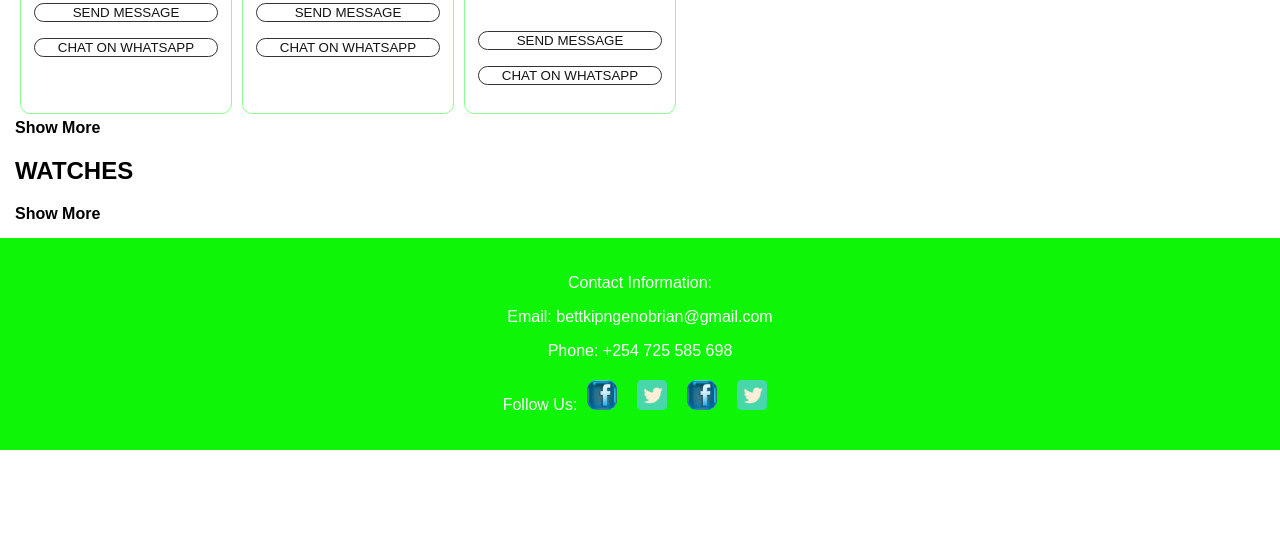
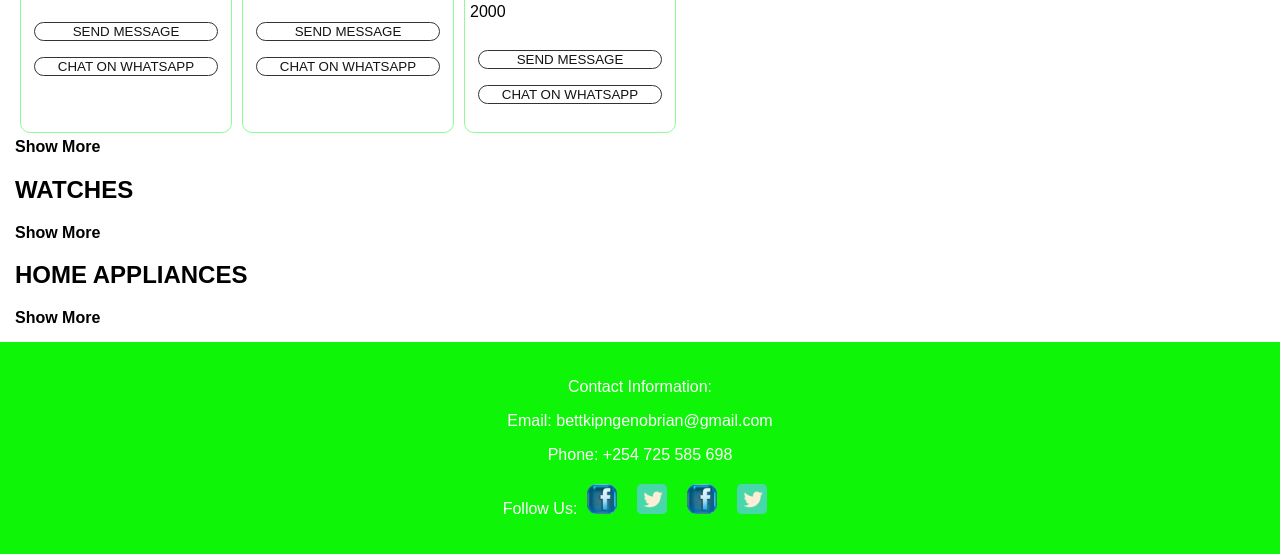
Before and after one commit to Kipbett/Alphabett, a Django app: page / in a window 1280 px wide. Shown: the part 436-990 px from the top of the page. Before the commit the page ends 886 px from the top, so only its background shows below. Run offline with Django 5.2, Linux system fonts and the light colour scheme; data comes from the database, SQL or seed files in the repository; data that the repository does not hold is empty.

Commit message:
Added Home Appliances

```diff
--- a/AlphabettFashion/AlphabettApp/models.py
+++ b/AlphabettFashion/AlphabettApp/models.py
@@ -52,9 +52,9 @@ class Watches(models.Model):
 
 class HomeAppliances(models.Model):
     PRODUCT_SELECTION = (
-        ('kitchen-ware', 'KITCHENWARE'),
+        ('kitchen_ware', 'KITCHENWARE'),
         ('utensils', 'UTENSILS'),
-        ('kitchen-appliances', 'KITCHEN APPLIANCES')
+        ('kitchen_appliances', 'KITCHEN APPLIANCES')
     )
 
     product_name = models.CharField(max_length=100)
--- a/AlphabettFashion/AlphabettApp/static/styles.css
+++ b/AlphabettFashion/AlphabettApp/static/styles.css
@@ -66,7 +66,7 @@ nav ul li a {
 }
 
 .dropdown-content a {
-    color: #fff;
+    color: #0a0a0a;
     padding: 12px 16px;
     display: block;
 }
@@ -82,9 +82,29 @@ nav ul li a {
 }
 
 /* Body */
+
 .content{
     padding: 5px;
     margin: 10px;
+    display: flex;
+    flex-wrap: wrap;
+}
+
+.search{
+    position: relative;
+    display: flex;
+    flex-wrap: wrap;
+    width: 100%;
+}
+
+.search-box{
+    position: relative;
+    display: flex;
+    flex-wrap: wrap;
+}
+
+.search-icon{
+    position: relative;
     display: flex;
     flex-wrap: wrap;
 }
@@ -101,9 +121,10 @@ nav ul li a {
     position: relative;
     display: flex;
     flex-direction: column;
+    align-content: space-between;
     padding: 5px;
     margin: 5px;
-    border: solid rgba(5, 250, 25, 0.459) 0.5px;
+    border: solid rgba(5, 250, 25, 0.459) 1px;
     border-radius: 10px;
     width: 200px;
     height: 350px;
--- a/AlphabettFashion/AlphabettApp/templates/base.html
+++ b/AlphabettFashion/AlphabettApp/templates/base.html
@@ -54,6 +54,14 @@
     </header>
 
     <div class="content">
+        <div class="search">
+            <div class="search-box">
+                <input type="text" name="search" placeholder="SEARCH ITEM">
+            </div>
+            <div class="search-icon">
+                <input type="submit" name="search_btn" value="SEARCH">
+            </div>
+        </div>
         {% block content %}
 
         {% endblock %}
--- a/AlphabettFashion/AlphabettApp/templates/products.html
+++ b/AlphabettFashion/AlphabettApp/templates/products.html
@@ -76,6 +76,43 @@
             <div class="show-more">
                 <a href="{% url 'watches' %}"><b>Show More</b></a>
             </div>
+
+            <div class="category-name">
+                <h2>HOME APPLIANCES</h2>
+            </div>
+            {% for appliances in home_appliances %}
+            <div class="item-list">
+                <div class="item">
+                    <div class="item-image">
+                        <img src="{{ appliances.product_image.url }}" alt="product-image">
+                    </div>
+                    <div class="product-name">
+                        <a href="#">
+                            <b>{{ appliances.product_name }}</b>
+                        </a>
+                    </div>
+                    <div class="product_price">
+                        <p>
+                            KSH {{ appliances.product_selling_price}}
+                        </p>
+                    </div>
+                    <div class="likes-cart">
+                        <div class="likes">
+                            <div>
+                                <input type="button" value="SEND MESSAGE">
+                            </div>
+                        </div>
+                        <div class="cart">
+                            <input type="button" value="CHAT ON WHATSAPP">
+                        </div>
+                    </div>
+                </div>
+            </div>
+            {% endfor %}
+            <div class="show-more">
+                <a href="{% url 'home-appliances' %}"><b>Show More</b></a>
+            </div>
+
         </div>
     </div>
 {% endblock %}
--- a/AlphabettFashion/AlphabettApp/urls.py
+++ b/AlphabettFashion/AlphabettApp/urls.py
@@ -18,9 +18,9 @@ urlpatterns = [
     path('watches/men', views.watches_men, name="men"),
     path('watches/ladies', views.watches_ladies, name="ladies"),
     path('home-appliances/', views.home_appliances, name="home-appliances"),
-    path('watches/kitchen-ware', views.kitchen_ware, name="kitchen-ware"),
-    path('watches/utensils', views.utensils, name="utensils"),
-    path('watches/kitchen_appliances', views.kitchen_appliances, name="kitchen-appliances"),
+    path('home-appliances/kitchen-ware', views.kitchen_ware, name="kitchen-ware"),
+    path('home-appliances/utensils', views.utensils, name="utensils"),
+    path('home-appliances/kitchen_appliances', views.kitchen_appliances, name="kitchen-appliances"),
 ]
 
 if settings.DEBUG:
--- a/AlphabettFashion/AlphabettApp/views.py
+++ b/AlphabettFashion/AlphabettApp/views.py
@@ -1,4 +1,5 @@
 from django.shortcuts import render
+
 from .models import Product, Watches, HomeAppliances
 
 
@@ -7,7 +8,8 @@ from .models import Product, Watches, HomeAppliances
 def products(request):
     shoe = Product.objects.all()
     watches = Watches.objects.all()
-    return render(request, 'products.html', {'shoe': shoe, 'watches': watches})
+    homeappliances = HomeAppliances.objects.all()
+    return render(request, 'products.html', {'shoe': shoe, 'watches': watches, 'home_appliances': homeappliances})
 
 def shoes(request):
     shoe = Product.objects.all()
@@ -50,17 +52,17 @@ def watches_ladies(request):
     return render(request, 'watches.html', {'watches': watch})
 
 def home_appliances(request):
-    home_applainces = HomeAppliances.objects.all()
-    return render(request, 'home-appliances.html', {'home_appliances': home_applainces})
+    homeappliances = HomeAppliances.objects.all()
+    return render(request, 'home-appliances.html', {'home_appliances': homeappliances})
 
 def utensils(request):
-    home_applainces = HomeAppliances.objects.all()
-    return render(request, 'home-appliances.html', {'home-appliances': home_applainces})
+    utensil = HomeAppliances.objects.all()
+    return render(request, 'utensils.html', {'utensils': utensil})
 
 def kitchen_ware(request):
-    home_applainces = HomeAppliances.objects.all()
-    return render(request, 'home-appliances.html', {'home-appliances': home_applainces})
+    kitcheware = HomeAppliances.objects.all()
+    return render(request, 'kitchen-ware.html', {'kitchen_ware': kitcheware})
 
 def kitchen_appliances(request):
-    home_applainces = HomeAppliances.objects.all()
-    return render(request, 'home-appliances.html', {'home-appliances': home_applainces})
+    kitchenapplainces = HomeAppliances.objects.all()
+    return render(request, 'home-appliances.html', {'kitchen_appliances': kitchenapplainces})
--- a/AlphabettFashion/AlphabettFashion/settings.py
+++ b/AlphabettFashion/AlphabettFashion/settings.py
@@ -25,7 +25,9 @@ SECRET_KEY = 'django-insecure-iv2#jtan8g$pc*c7=xg(_x2pry&m5^3t_x#5-%$vdo#khtb7nv
 # SECURITY WARNING: don't run with debug turned on in production!
 DEBUG = True
 
-ALLOWED_HOSTS = []
+ALLOWED_HOSTS = [
+
+]
 
 
 # Application definition
```
Also changed, not shown: AlphabettFashion/AlphabettApp/templates/kitchen-ware.html (added, +39 -0 lines), AlphabettFashion/AlphabettApp/templates/utensils.html (added, +39 -0 lines), AlphabettFashion/AlphabettApp/migrations/0007_alter_homeappliances_product_category.py (added), AlphabettFashion/media/photos/man.png (added), AlphabettFashion/media/photos/mockup.png (added).
